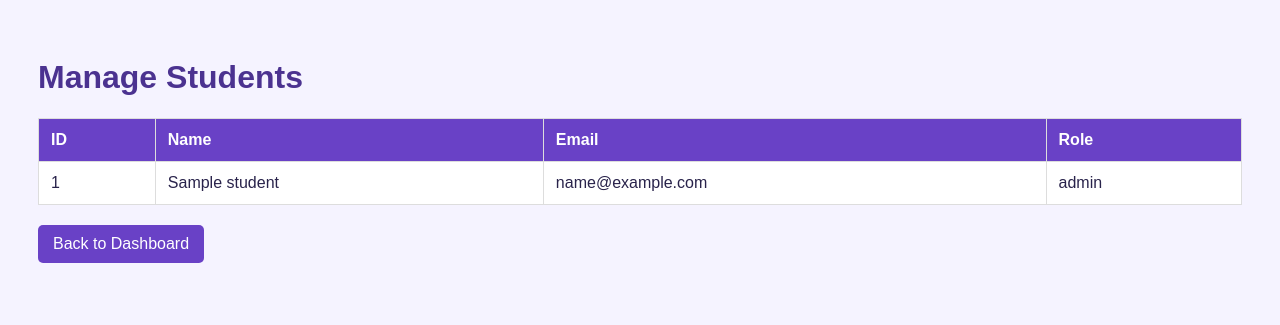
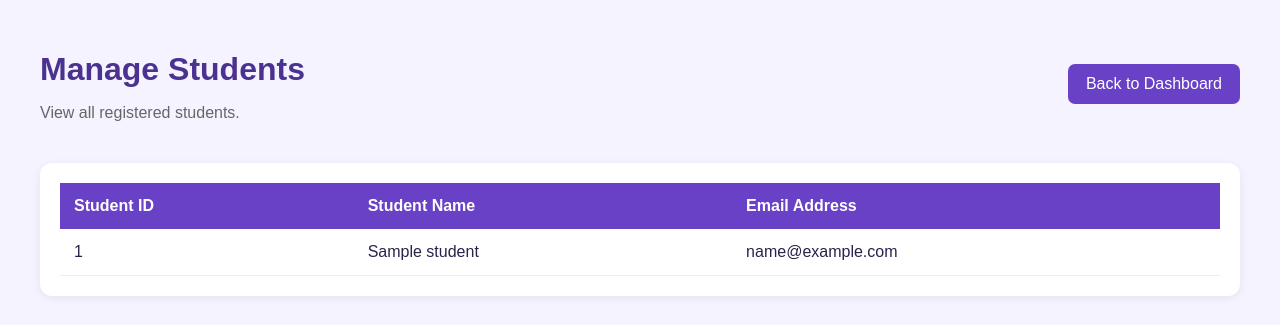
Before and after one commit to Likhitha811-gr/Likhitha-Student-Notes-Sharing-Application, a Python web app: template templates/admin_students.html in a window 1280 px wide. Shown: the top 325 px of the page. Run offline with Jinja, Linux system fonts and the light colour scheme; the template is opened without the code that fills it: most values are stand-ins (such as "Sample title", 1, 10 or a date in 2020).

Commit message:
Enhance admin_students.html layout and styles
Updated the layout and styling for the Manage Students page, including a new title and improved table structure.

```diff
--- a/templates/admin_students.html
+++ b/templates/admin_students.html
@@ -1,29 +1,158 @@
+
 <!DOCTYPE html>
 <html>
 <head>
-    <title>Manage Students</title>
+    <title>Manage Students - Admin</title>
+
     <style>
-        body { font-family: Arial, sans-serif; background: #f5f3ff; padding: 30px; color: #29234b; }
-        h1 { color: #4b3290; }
-        table { width: 100%; border-collapse: collapse; background: white; margin-top: 20px; }
-        th, td { padding: 12px; border: 1px solid #ddd; text-align: left; }
-        th { background: #6941c6; color: white; }
-        a { display: inline-block; margin-top: 20px; padding: 10px 15px; background: #6941c6; color: white; text-decoration: none; border-radius: 5px; }
+        * {
+            box-sizing: border-box;
+        }
+
+        body {
+            font-family: Arial, sans-serif;
+            background: #f5f3ff;
+            margin: 0;
+            padding: 30px;
+            color: #29234b;
+        }
+
+        .container {
+            max-width: 1200px;
+            margin: auto;
+        }
+
+        .top-bar {
+            display: flex;
+            justify-content: space-between;
+            align-items: center;
+            flex-wrap: wrap;
+            gap: 15px;
+            margin-bottom: 25px;
+        }
+
+        h1 {
+            color: #4b3290;
+            margin-bottom: 10px;
+        }
+
+        .subtitle {
+            color: #666;
+        }
+
+        .back-btn {
+            display: inline-block;
+            background: #6941c6;
+            color: white;
+            padding: 11px 18px;
+            border-radius: 7px;
+            text-decoration: none;
+        }
+
+        .back-btn:hover {
+            background: #4b3290;
+        }
+
+        .table-container {
+            background: white;
+            padding: 20px;
+            border-radius: 12px;
+            box-shadow: 0 2px 10px #00000012;
+            overflow-x: auto;
+        }
+
+        table {
+            width: 100%;
+            border-collapse: collapse;
+            min-width: 600px;
+        }
+
+        th {
+            background: #6941c6;
+            color: white;
+            padding: 14px;
+            text-align: left;
+        }
+
+        td {
+            padding: 14px;
+            border-bottom: 1px solid #eee;
+        }
+
+        tr:hover {
+            background: #faf8ff;
+        }
+
+        .empty-message {
+            text-align: center;
+            padding: 30px;
+            color: #777;
+        }
+
+        @media (max-width: 600px) {
+            body {
+                padding: 15px;
+            }
+
+            .table-container {
+                padding: 10px;
+            }
+        }
     </style>
 </head>
+
 <body>
+
+<div class="container">
+
+    <div class="top-bar">
+        <div>
             <h1>Manage Students</h1>
+            <p class="subtitle">
+                View all registered students.
+            </p>
+        </div>
+
+        <a href="{{ url_for('admin_dashboard') }}"
+           class="back-btn">
+            Back to Dashboard
+        </a>
+    </div>
+
+    <div class="table-container">
+
         <table>
-        <tr><th>ID</th><th>Name</th><th>Email</th><th>Role</th></tr>
+            <thead>
+                <tr>
+                    <th>Student ID</th>
+                    <th>Student Name</th>
+                    <th>Email Address</th>
+                </tr>
+            </thead>
+
+            <tbody>
+
                 {% for student in students %}
                 <tr>
-            <td>{{ student.id }}</td><td>{{ student.name }}</td>
-            <td>{{ student.email }}</td><td>{{ student.role }}</td>
+                    <td>{{ student.id }}</td>
+                    <td>{{ student.name }}</td>
+                    <td>{{ student.email }}</td>
                 </tr>
+
                 {% else %}
-        <tr><td colspan="4">No students registered.</td></tr>
+                <tr>
+                    <td colspan="3" class="empty-message">
+                        No students found.
+                    </td>
+                </tr>
                 {% endfor %}
+
+            </tbody>
         </table>
-    <a href="{{ url_for('admin_dashboard') }}">Back to Dashboard</a>
+
+    </div>
+
+</div>
+
 </body>
 </html>
```
Lines whose indentation alone changed are shown as unchanged.
